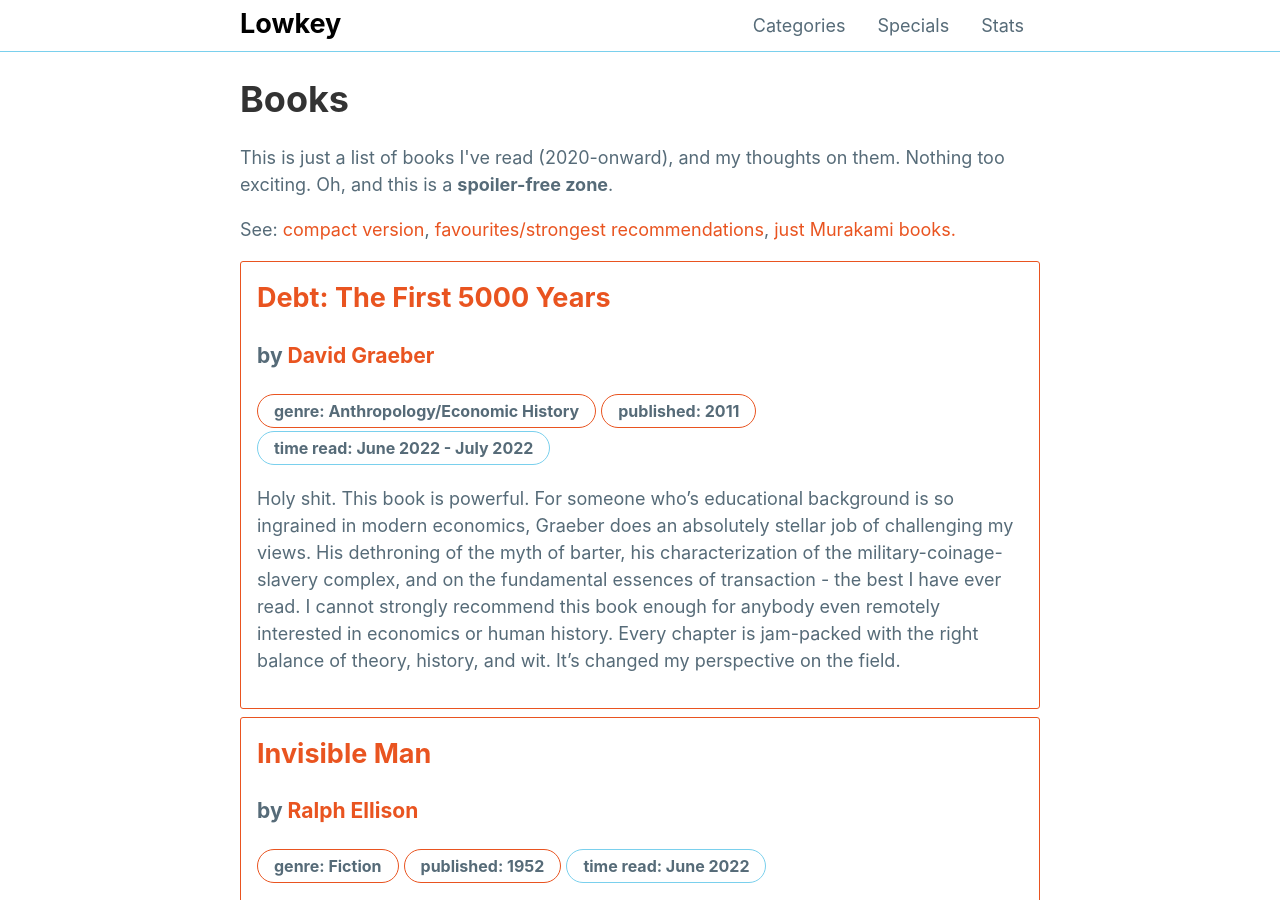
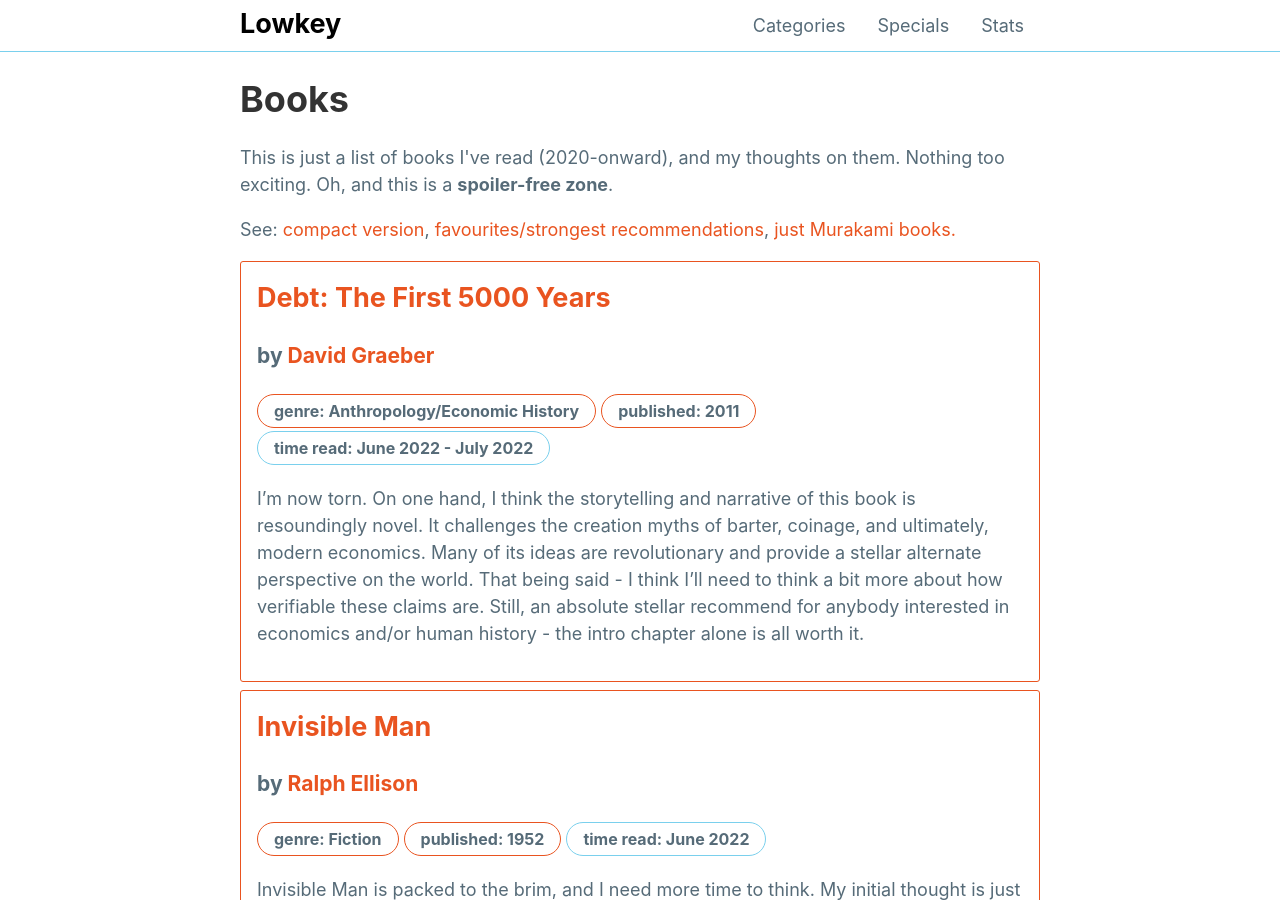
Before and after one commit to mattxwang/lowkey, a Jekyll site: the page built from stats/books.html, in a window 1280 px wide and 900 px high. Built offline with Jekyll 4.4.1, drawn with Linux system fonts in a browser that asks for light colours.

Commit message:
changing opinions

```diff
--- a/_data/books.yml
+++ b/_data/books.yml
@@ -638,4 +638,4 @@ debt:
   time_read: June 2022 - July 2022
   strong: true
   thoughts: >
-    Holy shit. This book is powerful. For someone who's educational background is so ingrained in modern economics, Graeber does an absolutely stellar job of challenging my views. His dethroning of the myth of barter, his characterization of the military-coinage-slavery complex, and on the fundamental essences of transaction - the best I have ever read. I cannot strongly recommend this book enough for anybody even remotely interested in economics or human history. Every chapter is jam-packed with the right balance of theory, history, and wit. It's changed my perspective on the field.
+    I'm now torn. On one hand, I think the storytelling and narrative of this book is resoundingly novel. It challenges the creation myths of barter, coinage, and ultimately, modern economics. Many of its ideas are revolutionary and provide a stellar alternate perspective on the world. That being said - I think I'll need to think a bit more about how verifiable these claims are. Still, an absolute stellar recommend for anybody interested in economics and/or human history - the intro chapter alone is all worth it.
```
